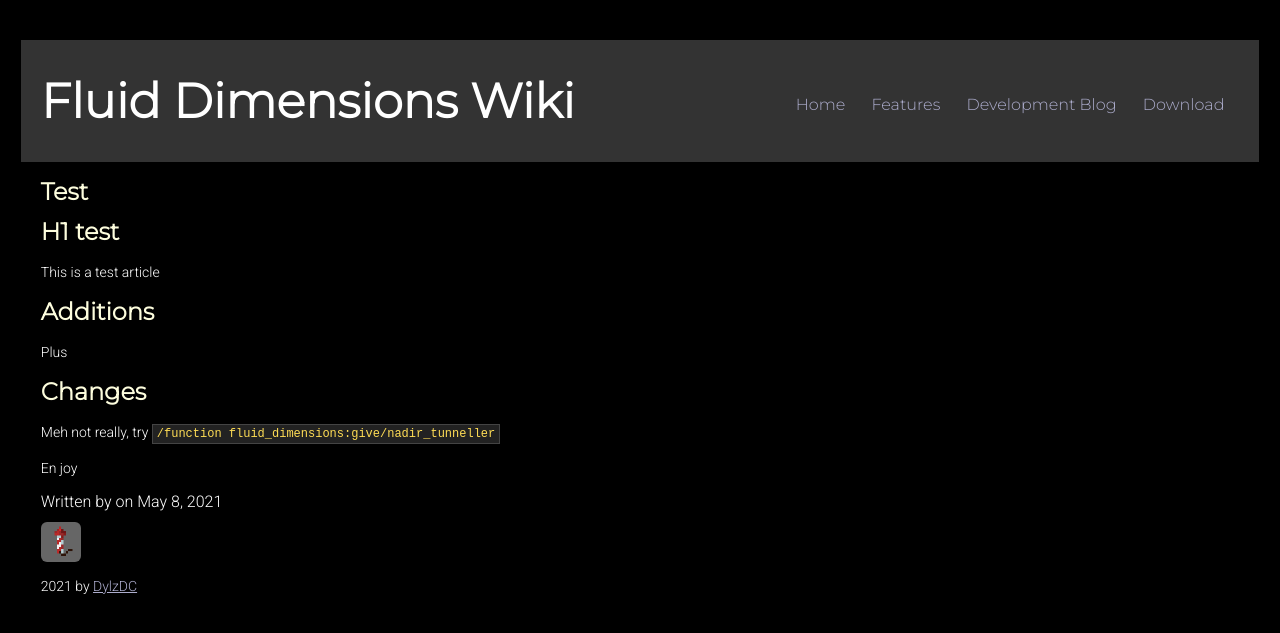
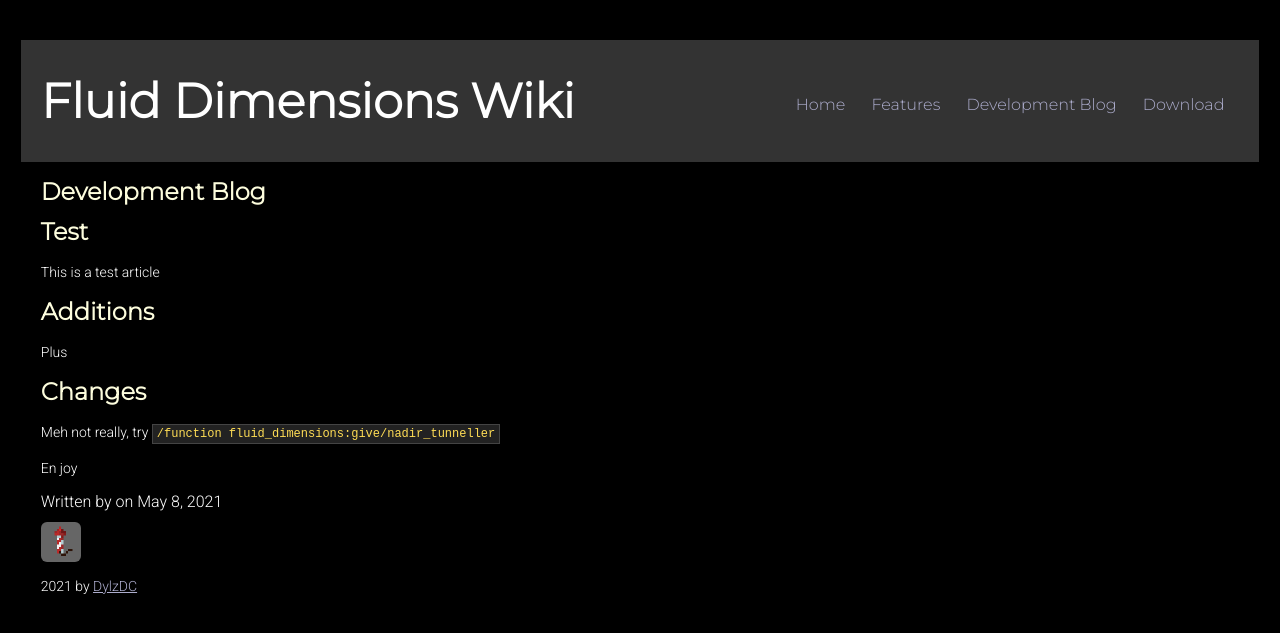
Before and after one commit to fludim/docs, a Jekyll site: the page built from _posts/2021-05-08-test.md, in a window 1280 px wide. Shown: the top 633 px of the page. Built offline with Jekyll 4.4.1, drawn with Linux system fonts in a browser that asks for light colours.

Commit message:
change headers

```diff
--- a/_layouts/post.html
+++ b/_layouts/post.html
@@ -2,7 +2,8 @@
 layout: default
 ---
 <article class="post">
-  <h1>{{ page.title }}</h1>
+  <h1>Development Blog</h1>
+  <h2>{{ page.title }}</h2>
   <div class="entry">
     {{ content }}
   </div>
--- a/_posts/2021-05-08-test.md
+++ b/_posts/2021-05-08-test.md
@@ -2,8 +2,6 @@
 layout: post
 title: Test
 ---
-
-# H1 test
 
 This is a test article
 
```
